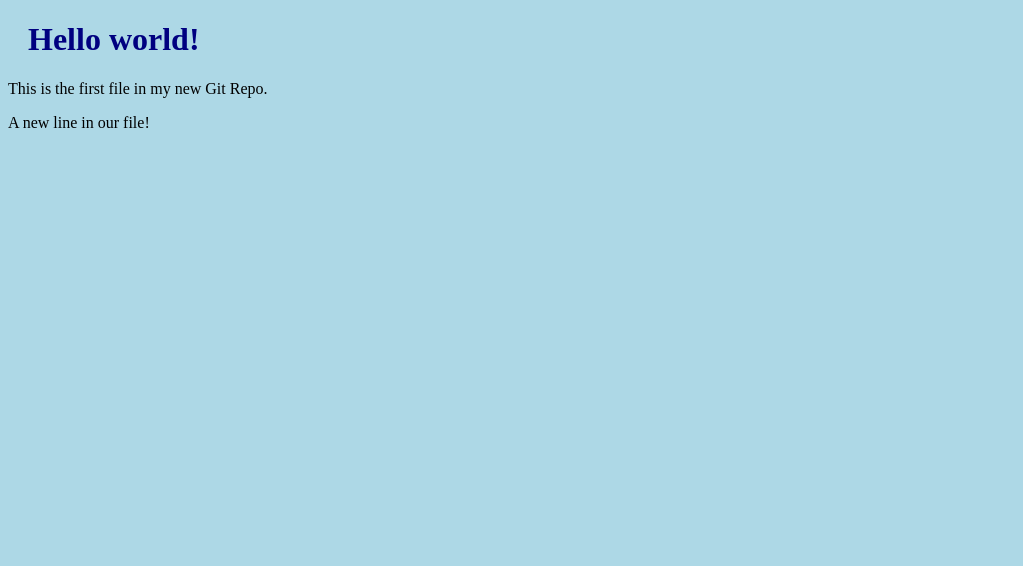
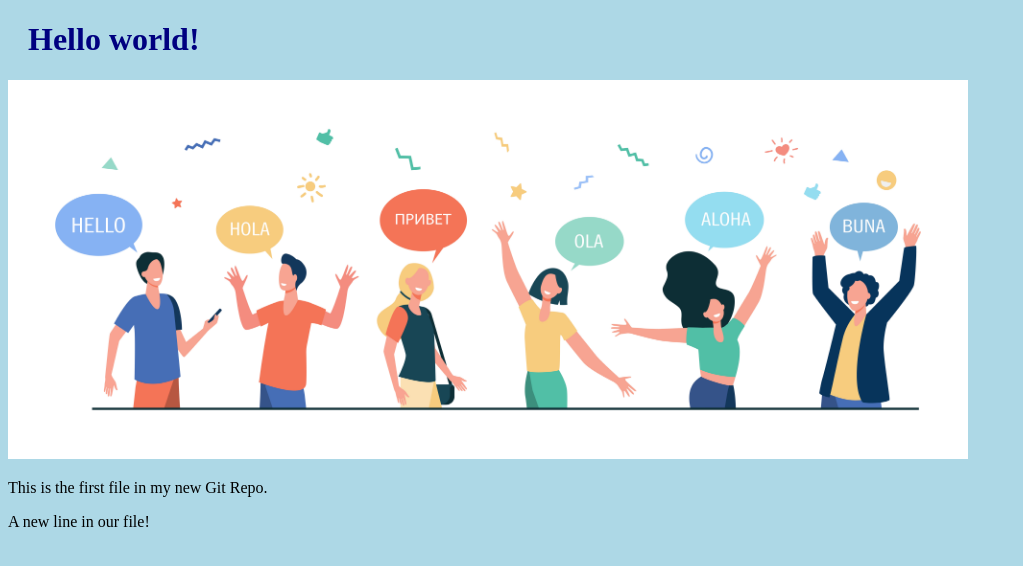
Before and after one commit to josebergamascofatec/josebergamascofatec.github.io, a plain HTML site: page index.html in a window 1280 px wide. Shown: the whole page, without its empty margins (0-1023 px from the left). Drawn offline with Linux system fonts and the light colour scheme.

Commit message:
Added image to Hello World

```diff
--- a/index.html
+++ b/index.html
@@ -9,6 +9,9 @@
   </head>
   <body>
     <h1>Hello world!</h1>
+    <div>
+      <img src="img_hello_world.jpg" alt="Hello World from Space" style="width:100%;max-width:960px" />
+    </div>
     <p>This is the first file in my new Git Repo.</p>
     <p>A new line in our file!</p>
     <script></script>
```
Also changed, not shown: img_hello_world.jpg (added).
